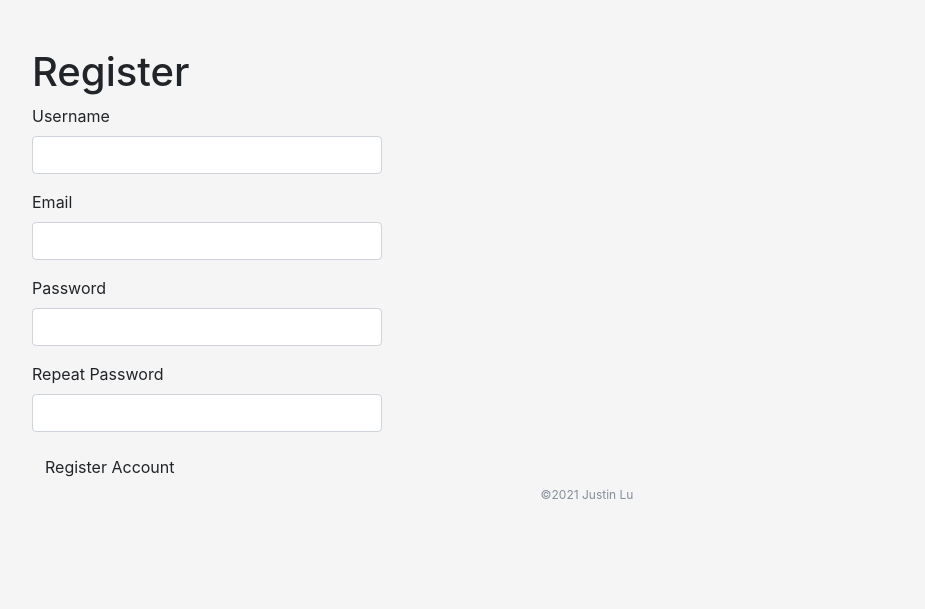
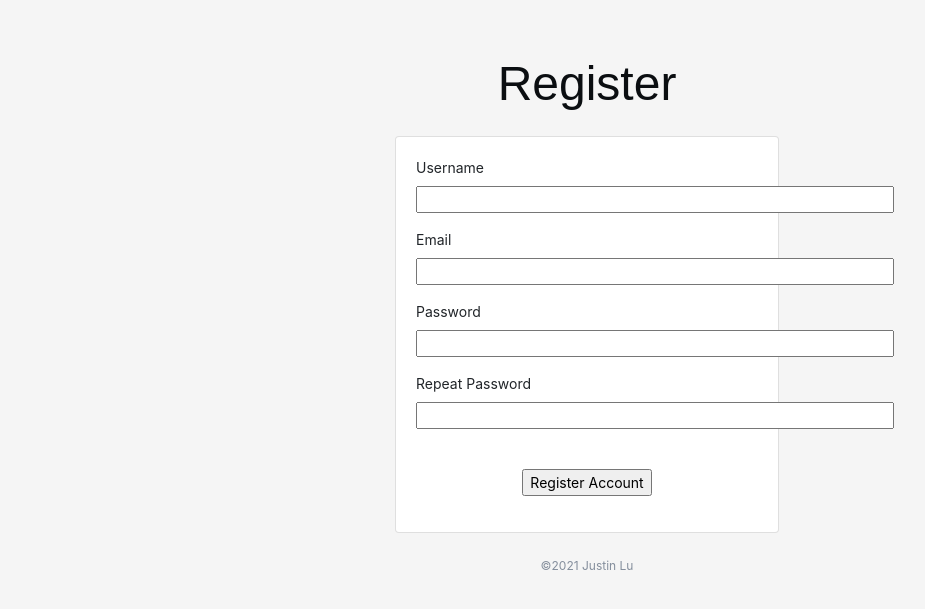
Before and after one commit to justin-curtis-lu/MyPR, a Flask app: page /auth/register in a window 1280 px wide. Shown: the part 57-666 px from the top of the page, without its empty margins (53-978 px from the left). Run offline with Flask 2, Linux system fonts and the light colour scheme; some libraries are stand-ins or nearby versions.

Commit message:
Switched landing page + Register css

```diff
--- a/app/templates/auth/register.html
+++ b/app/templates/auth/register.html
@@ -1,15 +1,46 @@
 {% extends "base.html" %}
-{% import 'bootstrap/wtf.html' as wtf %}
 
 {% block app_content %}
 
 <br>
 <br>
-    <h1> Register</h1>
-    <div class="row">
-        <div class="col-md-4">
-<!--            Dont use WTForm in future-->
-            {{ wtf.quick_form(form) }}
-        </div>
+<p class="text-center bigger" > Register </p>
+<div class="card center" style="width: 24rem;">
+    <div class="card-body">
+    <form action="" method="post" novalidate>
+        {{ form.hidden_tag() }}
+        <p class="special">
+            {{ form.username.label }}<br>
+            {{ form.username(size=48) }}<br>
+            {% for error in form.username.errors %}
+            <span style="color: red;">[{{ error }}]</span>
+            {% endfor %}
+        </p>
+        <p class="special">
+            {{ form.email.label }}<br>
+            {{ form.email(size=48) }}<br>
+            {% for error in form.email.errors %}
+            <span style="color: red;">[{{ error }}]</span>
+            {% endfor %}
+        </p>
+        <p class="special">
+            {{ form.password.label }}<br>
+            {{ form.password(size=48) }}<br>
+            {% for error in form.password.errors %}
+            <span style="color: red;">[{{ error }}]</span>
+            {% endfor %}
+        </p>
+        <p class="special">
+            {{ form.password2.label }}<br>
+            {{ form.password2(size=48) }}<br>
+            {% for error in form.password2.errors %}
+            <span style="color: red;">[{{ error }}]</span>
+            {% endfor %}
+        </p>
+        <br>
+        <p class="text-center special">{{ form.submit() }}</p>
+    </form>
     </div>
+</div>
+<br>
 {% endblock %}
```
Also changed, not shown: app/main/routes.py (+4 -5 lines).
